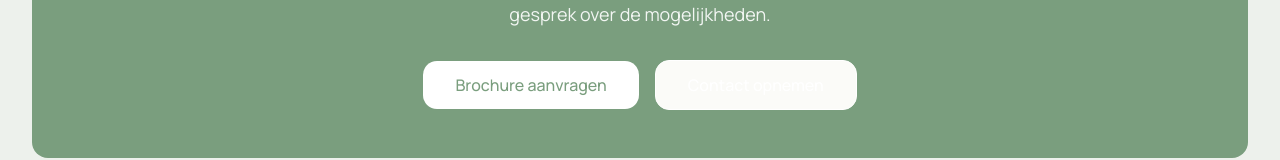
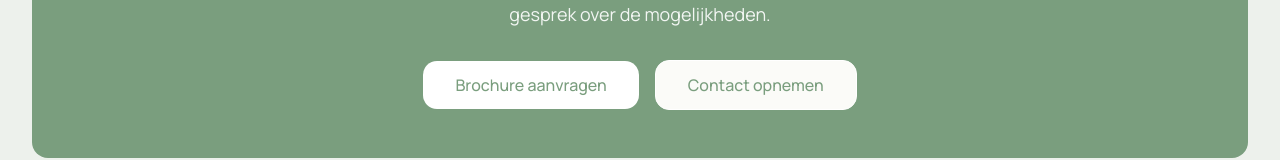
Before and after one commit to GioSetz18/tuinwoning.nl, a React (Vite) app: page /faq in a window 1280 px wide. Shown: the part 2472-2632 px from the top of the page. Built offline with nearby package versions, Linux system fonts and the light colour scheme.

Commit message:
Fix: Improve CTA section text color
Adjusted the text color within the CTA section to ensure it contrasts with the background, improving readability.

```diff
--- a/src/components/CTASection.tsx
+++ b/src/components/CTASection.tsx
@@ -18,7 +18,7 @@ const CTASection = () => {
             <Button asChild className="bg-white text-sage hover:bg-white/90 font-medium px-8 py-6 text-base">
               <Link to="/brochure">Brochure aanvragen</Link>
             </Button>
-            <Button asChild variant="outline" className="border-white text-white hover:bg-white/10 font-medium px-8 py-6 text-base">
+            <Button asChild variant="outline" className="border-white text-sage hover:bg-white/10 hover:text-white font-medium px-8 py-6 text-base">
               <Link to="/contact">Contact opnemen</Link>
             </Button>
           </div>
```
